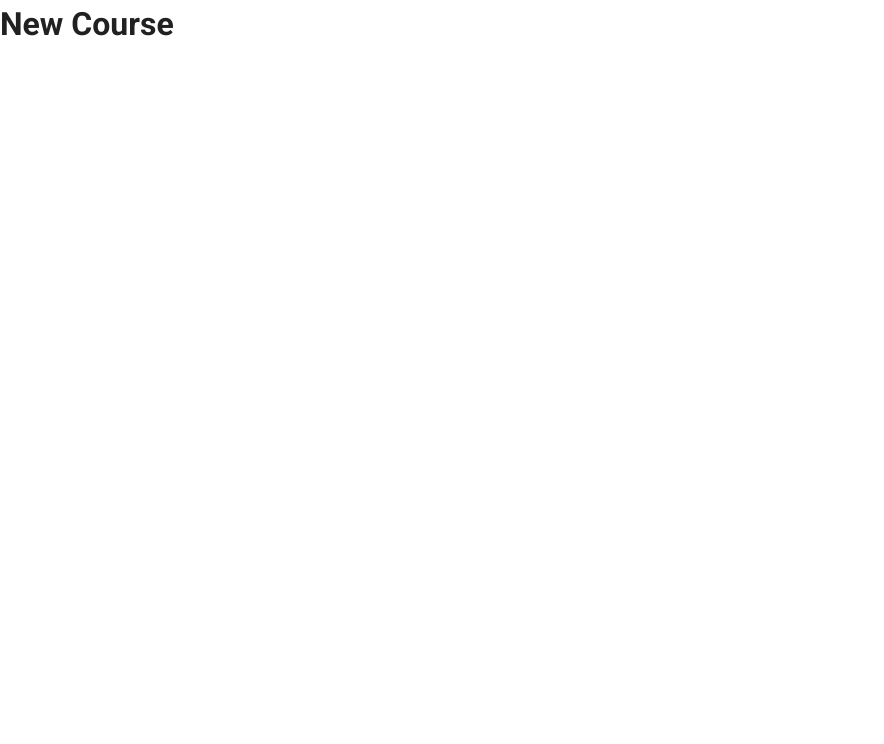
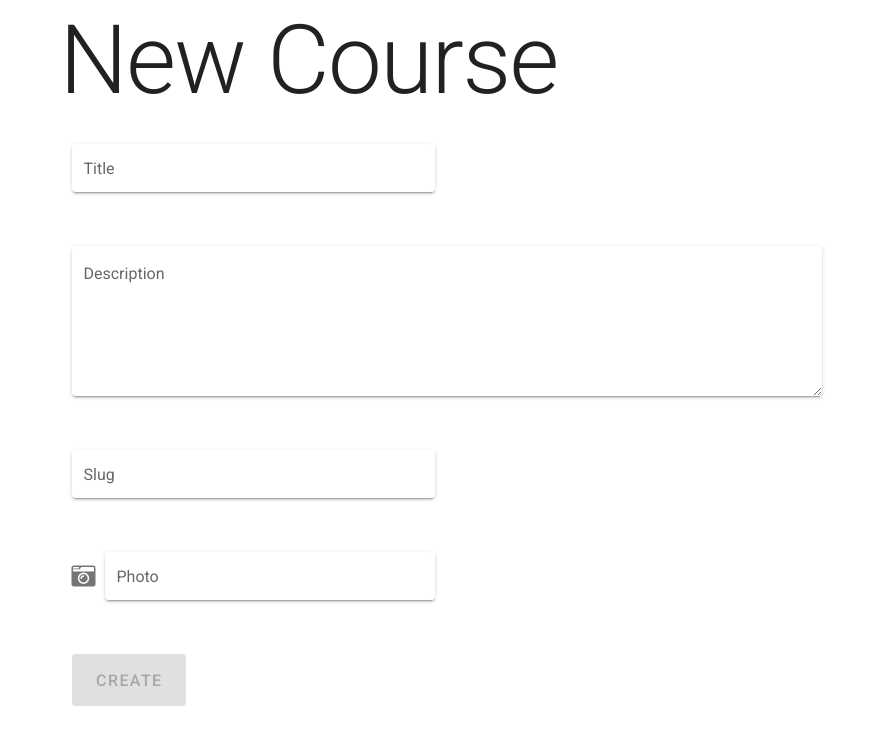
Before and after one commit to mahmoudsultan/Coursacity-Frontend, a Vue app: page /courses/new in a window 1280 px wide. Shown: the top 744 px of the page, without its empty margins (0-884 px from the left). Built offline with nearby package versions, Linux system fonts and the light colour scheme.

Commit message:
New Course Form.

```diff
--- /dev/null
+++ b/src/components/courses/CourseForm.vue
@@ -0,0 +1,107 @@
+<template>
+  <v-form v-model="isDataValid">
+    <v-container fluid>
+      <v-row>
+        <v-col cols="4">
+          <v-text-field
+            solo
+            :rules="titleRules"
+            name="title"
+            label="Title"
+            v-model="newCourse.name"
+          ></v-text-field>
+        </v-col>
+      </v-row>
+      <v-row>
+        <v-col cols="8">
+          <v-textarea
+            solo
+            :rules="descriptionRules"
+            name="description"
+            label="Description"
+            v-model="newCourse.description"
+          ></v-textarea>
+        </v-col>
+      </v-row>
+      <v-row>
+        <v-col cols="4">
+          <v-text-field
+            solo
+            :rules="slugRules"
+            name="slug"
+            label="Slug"
+            v-model="newCourse.slug"
+          ></v-text-field>
+        </v-col>
+      </v-row>
+      <v-row>
+        <v-col cols="4">
+          <v-file-input
+            solo
+            :rules="photoRules"
+            prepend-icon="fa-camera-retro"
+            accept="image/*"
+            label="Photo"
+            v-model="newCourse.photo"
+          ></v-file-input>
+        </v-col>
+      </v-row>
+      <v-row>
+        <v-col>
+          <v-btn color="success" x-large :disabled="!isDataValid" @click="submit">Create</v-btn>
+          <span class="ml-5" v-if="loading.isLoading">
+            <v-progress-circular :value="10" color="success" indeterminate></v-progress-circular>
+            <span class="text-body1 ml-2">{{ loading.message }}... </span>
+          </span>
+        </v-col>
+      </v-row>
+    </v-container>
+  </v-form>
+</template>
+
+<script>
+export default {
+  props: {
+    loading: {
+      type: Object,
+      default: () => ({
+        isLoading: false,
+      })
+    }
+  },
+  data () {
+    return {
+      isDataValid: false,
+      newCourse: {
+        name: '',
+        description: '',
+        slug: '',
+        photo: null
+      },
+      titleRules: [
+        v => !!v || 'Title is required',
+        v => v.length <= 100 || 'Name must be less than 100 characters',
+      ],
+      descriptionRules: [
+        v => !!v || 'Description is required',
+      ],
+      slugRules: [
+        v => !!v || 'Slug is required',
+      ],
+      photoRules: [
+        v => !!v || 'Photo is required',
+      ]
+    }
+  },
+  methods: {
+    submit() {
+      if (!this.isDataValid) return;
+      this.$emit('submit', this.newCourse);
+    }
+  }
+}
+</script>
+
+<style>
+
+</style>
--- a/src/views/NewCourse.vue
+++ b/src/views/NewCourse.vue
@@ -1,10 +1,49 @@
 <template>
-  <h1>New Course</h1>
+  <v-container>
+    <v-row>
+      <v-col>
+        <h1 class="text-h1">New Course</h1>
+      </v-col>
+    </v-row>
+    <v-row>
+      <v-col>
+        <CourseForm :loading="loading" @submit="submit" />
+      </v-col>
+    </v-row>
+  </v-container>
 </template>
 
 <script>
+import CourseForm from '@/components/courses/CourseForm.vue';
+
 export default {
+  components: {
+    CourseForm,
+  },
+  data() {
+    return {
+      loading: {
+        isLoading: false,
+        message: '',
+      },
+    };
+  },
+  methods: {
+    submit(newCourse) { // eslint-disable-line
+      // TODO
+      this.loading = {
+        isLoading: true,
+        message: 'Creating New Course',
+      };
 
+      const self = this;
+      setTimeout(() => {
+        self.loading = {
+          isLoading: false,
+        }
+      }, 1000);
+    }
+  }
 }
 </script>
 
```
